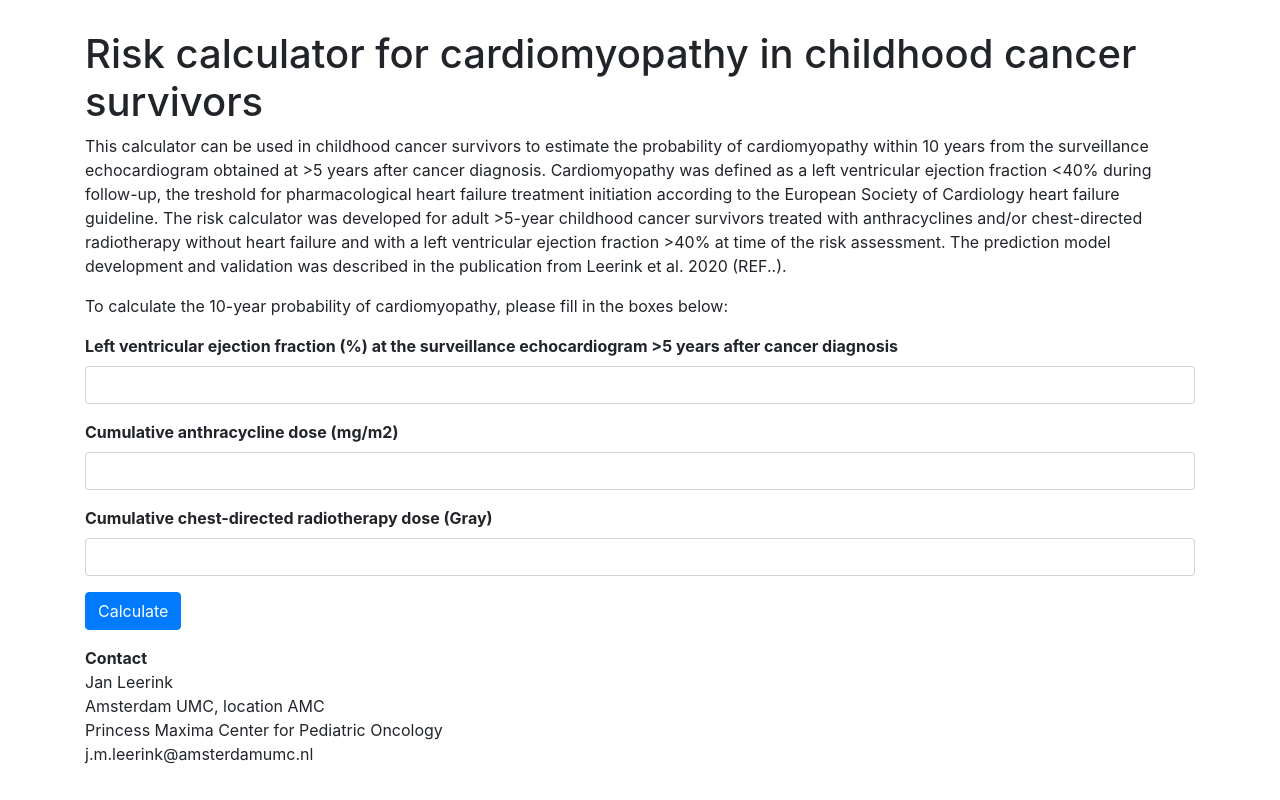
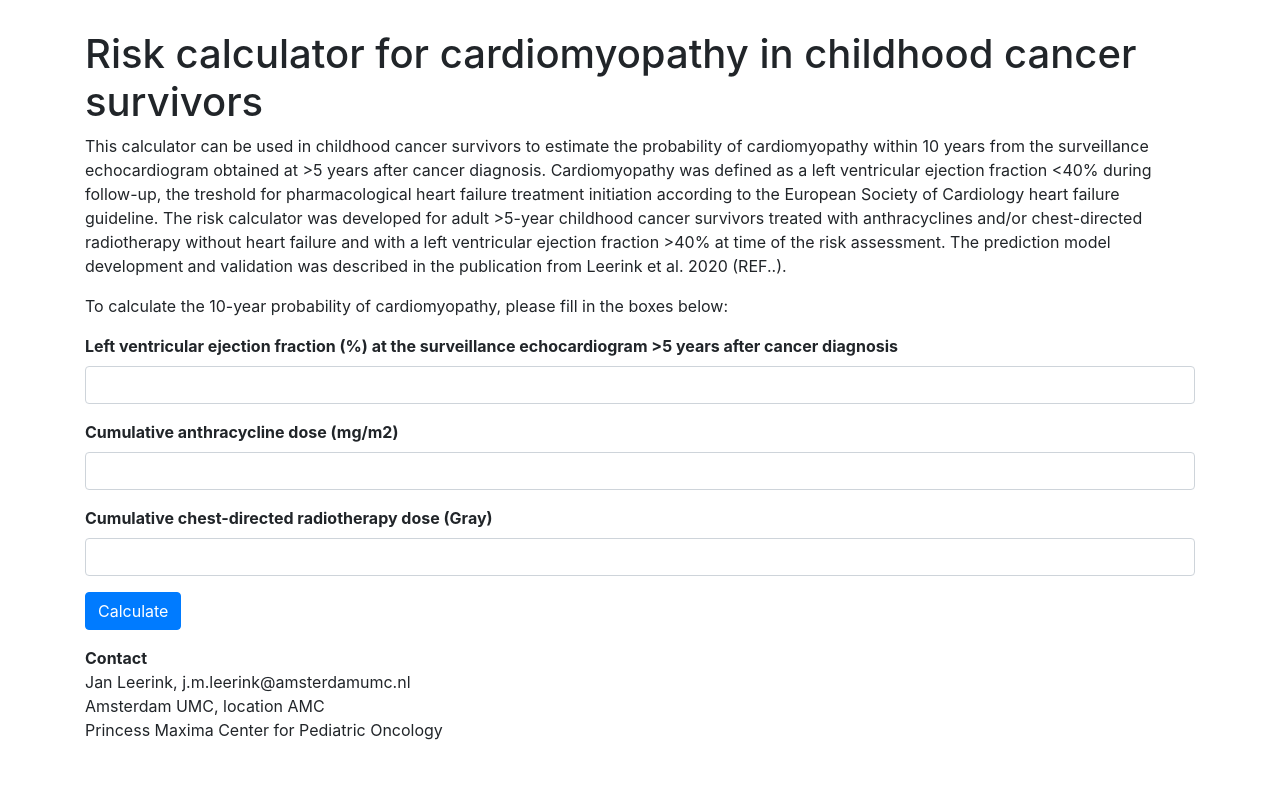
Before and after one commit to casperleerink/risk_of_cardiomyopathy, a plain HTML site: page index.html in a window 1280 px wide. Drawn offline with nearby package versions, Linux system fonts and the light colour scheme.

Commit message:
Update index.html

```diff
--- a/index.html
+++ b/index.html
@@ -64,10 +64,10 @@ Je kan de veranderingen die je maakt direct in de browser zien door deze file te
             </div>
 
                 <p><b>Contact</b><br>
-                Jan Leerink<br>
+                Jan Leerink, j.m.leerink@amsterdamumc.nl<br>
                 Amsterdam UMC, location AMC <br>
-                Princess Maxima Center for Pediatric Oncology<br>
-                j.m.leerink@amsterdamumc.nl</p>
+                Princess Maxima Center for Pediatric Oncology
+               </p>
         </div>
 
         </div>
```
